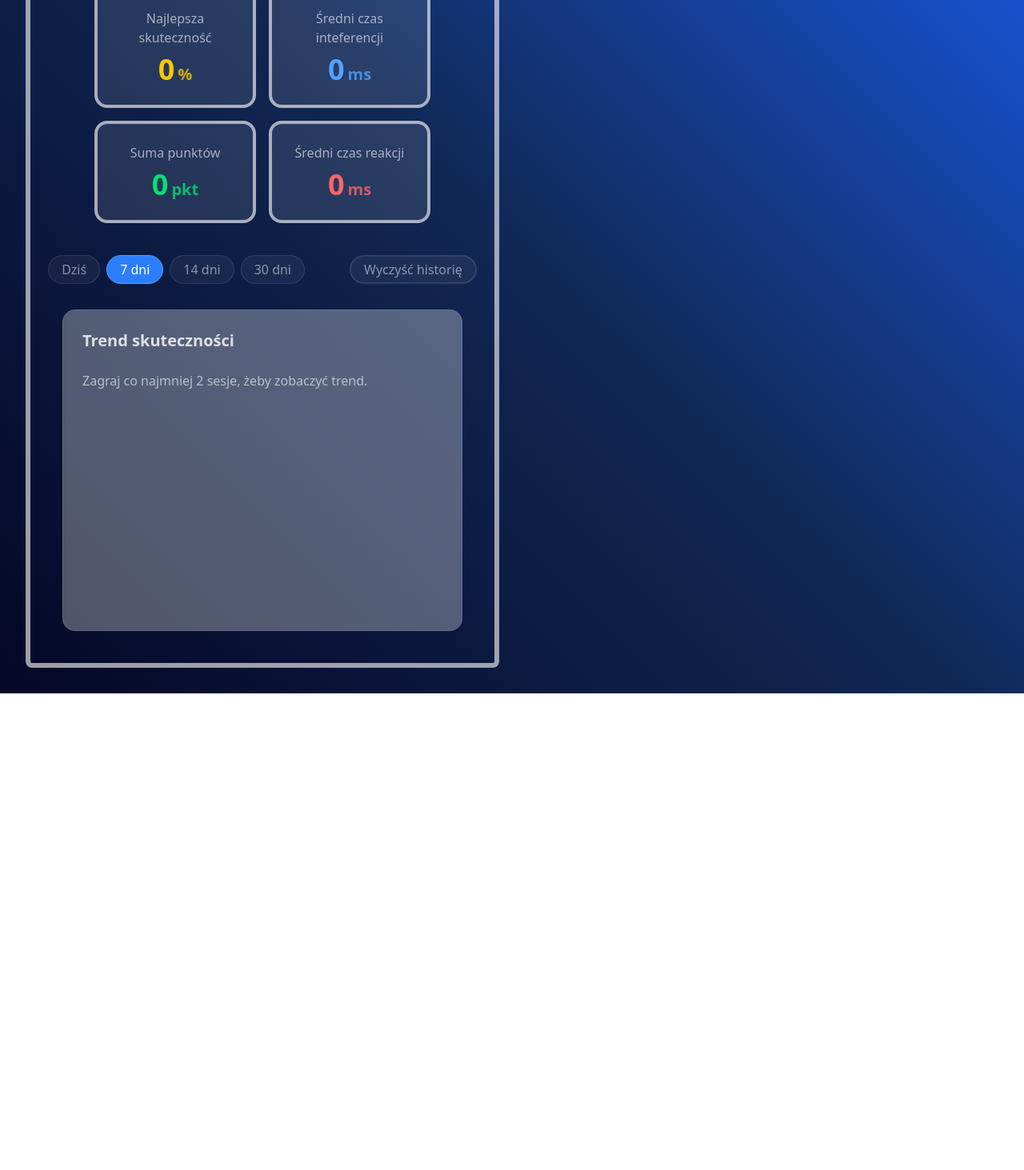
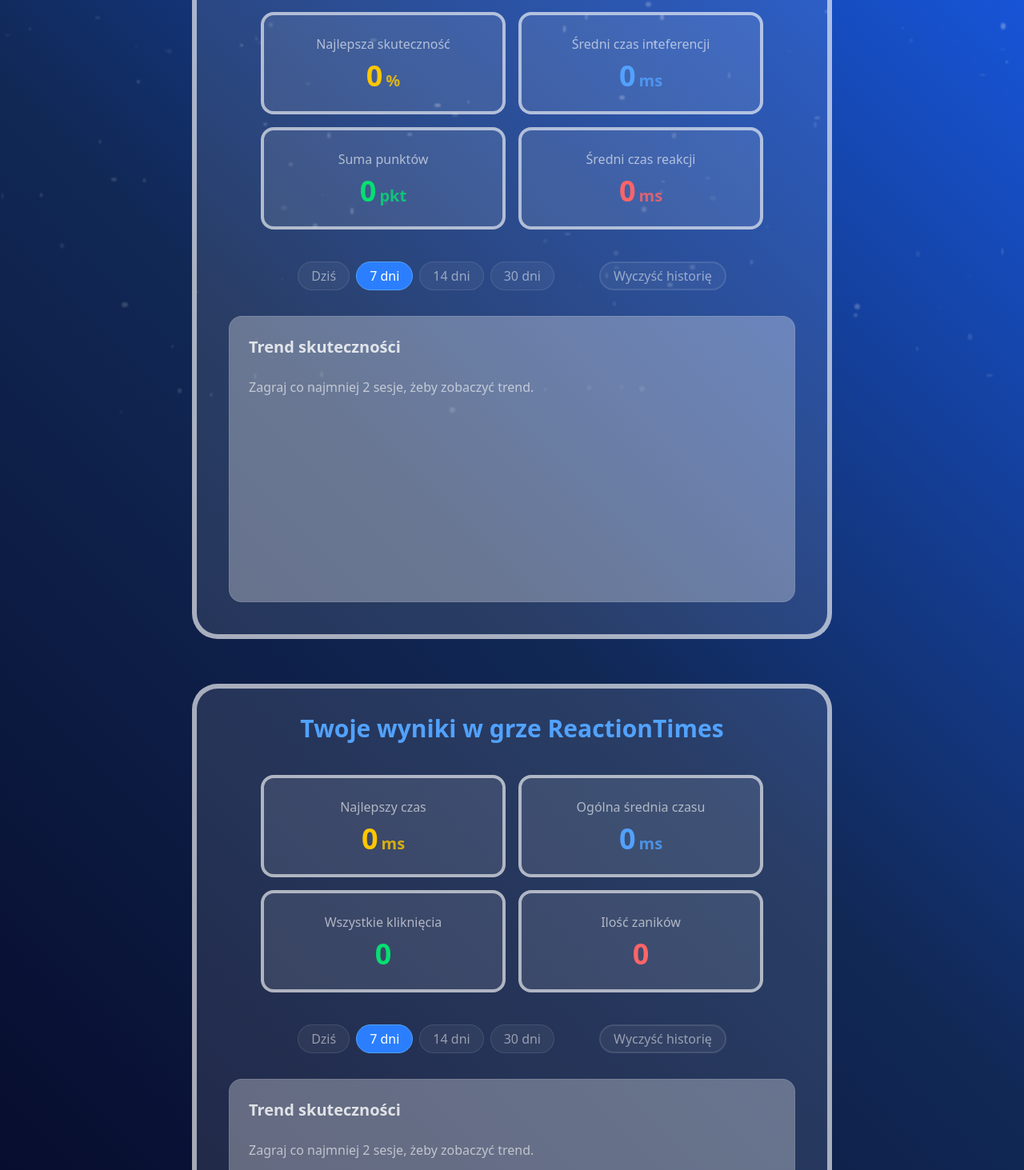
Before and after one commit to OskarSkrzeczkowski/Proj_Praktyka, a React (Vite) app in the folder proj-praktyka/: page /Stats in a window 1280 px wide. Shown: the part 267-1730 px from the top of the page at 80% size. Before the commit the page ends 1134 px from the top, so only its background shows below. Built offline with nearby package versions, Linux system fonts and the light colour scheme.

Commit message:
Refaktor ReactionStats: wdrożenie filtrowania po datach, synchronizacja kafelków StatCard z wykresem. Dodanie animowanego tła.

```diff
--- a/proj-praktyka/src/Home.tsx
+++ b/proj-praktyka/src/Home.tsx
@@ -10,6 +10,7 @@ import Reaction from './games/ReactionTimes/ReactionTime';
 import NBack from './games/NBack/NBack.tsx';
 import Stats from './stats/Stats.tsx'
 import { useSessionStore } from './store/sessionStore.tsx';
+import { Particles } from './stats/components/Particles.tsx';
 
 
 function Home() {
@@ -23,12 +24,14 @@ function Home() {
 
 
       return(
+        <div className="relative min-h-screen w-full">
+            <Particles />
         <AnimatePresence mode="wait">
           <Routes location={location} key={location.pathname}>
             <Route path="/" element={
               <motion.div
                 initial={{ opacity: 0 }}
-                animate={{ opacity: 1 }}
+                animate={{ opacity: [0, 0.5, 1] }}
                 exit={{ opacity: 0 }}
                 className="flex flex-col justify-center items-center min-h-screen w-full p-5"
               >
@@ -89,7 +92,8 @@ function Home() {
             <Route path="/Stats" element={<Stats />} />
           </Routes>
         </AnimatePresence>
+        </div>
       );
-    }
+    };
 
 export default Home;
--- a/proj-praktyka/src/hooks/useNBackGame.tsx
+++ b/proj-praktyka/src/hooks/useNBackGame.tsx
@@ -107,8 +107,7 @@ export function useNBackGame() {
         const timeTaken = Math.round(now - lastStepTimestamp);
         setReactionTimes(prev => [...prev, timeTaken]);
 
-        const targetSymbol = history[history.length - nLevel];
-        const isActualMatch = currentSymbol === targetSymbol;
+        const isActualMatch = history.length > nLevel && currentSymbol === history[history.length - (nLevel + 1)];
 
         if (userClaimedMatch === isActualMatch) {
             setCorrect(prev => prev + 1);
--- a/proj-praktyka/src/stats/ReactionStats.tsx
+++ b/proj-praktyka/src/stats/ReactionStats.tsx
@@ -1,25 +1,38 @@
 import { useSessionStore } from '../store/sessionStore';
 import { StatCard } from './components/StatCard';
+import { useState } from 'react';
+import { ReactionChart } from './components/ReactionChart';
 
 const ReactionStats = () => {
-    const { reactionHistory } = useSessionStore();
+    const { reactionHistory, clearReactionHistory } = useSessionStore();
+    const [daysFilter, setDaysFilter] = useState(7);
 
-    if(reactionHistory.length === 0) {
-        return <p className="text-white/50">Brak danych</p>;
-    }
+ const filteredHistory = reactionHistory.filter(session => {
+        const sessionDate = new Date(session.date).toLocaleDateString('pl-PL')
+        const now = new Date().toLocaleDateString('pl-PL');
 
-    const bestAllTime = Math.min(...reactionHistory.map(s => s.bestReactionTime));
+        if(daysFilter === 1){
+            return sessionDate === now;
+        }
+        const diff = (new Date().getTime() - new Date(session.date).getTime()) / (1000 * 60 * 60 * 24);
+            return diff <= daysFilter;
+    });
 
-    const totalAvg = Math.round(
-        reactionHistory.reduce((acc, s) => acc + s.avgReactionTime, 0) / reactionHistory.length
-    );
 
-    const totalAttempts = reactionHistory.reduce((acc, s) => acc + s.attempts.length, 0);
+    const bestAllTime = filteredHistory.length > 0
+    ? Math.min(...filteredHistory.map(session => session.bestReactionTime))
+    : 0;
 
-    const totalMisses = reactionHistory.reduce((acc, s) => acc + s.misses, 0);
+    const totalAvg = filteredHistory.length > 0
+    ? Math.round(reactionHistory.reduce((acc, session) => acc + session.avgReactionTime, 0) / filteredHistory.length)
+    : 0;
+
+    const totalAttempts = filteredHistory.reduce((acc, session) => acc + session.attempts.length, 0);
+
+    const totalMisses = filteredHistory.reduce((acc, session) => acc + session.misses, 0);
 
 return (
-    <div className="mt-6 border-6 border-white/60 rounded-lg py-4 ">
+    <div className="mt-6 border-6 border-white/60 rounded-4xl py-4 bg-white/10 w-200">
         <h2 className="text-3xl font-bold mb-4 text-blue-400 flex justify-center items-center mt-4">Twoje wyniki w grze ReactionTimes</h2>
 
         <div className="grid grid-cols-1 md:grid-cols-2 gap-4 justify-center px-20 my-10">
@@ -48,7 +61,35 @@ return (
                 color="text-red-400"
             />
         </div>
+
+        <div className="flex justify-center gap-2 mb-8">
+            {[1, 7, 14, 30].map((days) => (
+                <button
+                    key={days}
+                    onClick={() => setDaysFilter(days)}
+                    className={`px-4 py-1 rounded-full border transition-all cursor-pointer ${
+                        daysFilter === days
+                            ? 'bg-blue-500 border-blue-400 text-white'
+                            : 'bg-white/5 border-white/10 text-white/50 hover:bg-white/10'
+                    }`}
+                >
+                    {days === 1 ? 'Dziś' : `${days} dni`}
+                </button>
+            ))}
+            <button className="bg-white/5 border-2 border-white/10 text-white/50 hover:bg-white/10 flex ml-12 justify-center items-center rounded-full px-4 py-1 cursor-pointer" onClick={clearReactionHistory}>Wyczyść historię</button>
+        </div>
+
+        <div className="px-10 pb-6">
+            <div className="bg-white/30 p-6 rounded-2xl border border-white/10">
+                <h3 className="text-xl font-semibold mb-6 text-white/80">Trend skuteczności</h3>
+                <div className="h-64 w-full">
+                    <ReactionChart data={filteredHistory} />
+                </div>
+            </div>
+        </div>
     </div>
+
+
     );
 };
 
--- a/proj-praktyka/src/stats/Stats.tsx
+++ b/proj-praktyka/src/stats/Stats.tsx
@@ -1,15 +1,22 @@
 import ReactionStats from './ReactionStats';
 import StroopStats from './StroopStats';
+import { useNavigate } from 'react-router-dom';
 
 function Stats() {
+    const navigate = useNavigate();
+
+    const backToMenu = () => {
+        navigate('/');
+    }
   return (
-    <div className="p-8 text-white min-h-screen">
-      <h1 className="text-5xl font-bold mb-8 flex justify-center">Statystyki</h1>
-      <div className="grid md:grid-cols-2 gap-8">
+      <div className="flex flex-col gap-8 min-h-screen w-full justify-center items-center">
+        <div className="flex justify-center items-center text-white mt-8">
+            <h1 className="text-5xl font-bold">Statystyki</h1>
+            <button className="flex relative left-24 border-4 rounded-full px-4 py-6 bg-white/10 cursor-pointer hover:bg-white/15" onClick={backToMenu}>Wróć</button>
+        </div>
       <StroopStats />
       <ReactionStats />
       </div>
-    </div>
   );
 }
 export default Stats;
--- a/proj-praktyka/src/stats/StroopStats.tsx
+++ b/proj-praktyka/src/stats/StroopStats.tsx
@@ -34,7 +34,7 @@ const StroopStats = () => {
         ? Math.round(filteredHistory.reduce((acc, s) => acc + s.avgReactionTime, 0) / filteredHistory.length)
         : 0;
 return (
-    <div className="mt-6 border-6 border-white/60 rounded-lg py-4">
+    <div className="mt-6 border-6 border-white/60 rounded-4xl py-4 bg-white/10 w-200">
         <h2 className="text-3xl font-bold mb-4 text-blue-400 flex justify-center items-center mt-4">Twoje wyniki w grze Stroop</h2>
 
         <div className="grid grid-cols-1 md:grid-cols-2 gap-4 justify-center px-20 my-10">
@@ -85,7 +85,7 @@ return (
         <div className="px-10 pb-6">
             <div className="bg-white/30 p-6 rounded-2xl border border-white/10">
                 <h3 className="text-xl font-semibold mb-6 text-white/80">Trend skuteczności</h3>
-                <div className="h-[300px] w-full">
+                <div className="h-64 w-full">
                     <StroopChart data={filteredHistory} />
                 </div>
             </div>
--- /dev/null
+++ b/proj-praktyka/src/stats/components/Particles.tsx
@@ -0,0 +1,38 @@
+import { motion } from 'framer-motion';
+
+export const Particles = () => {
+
+  const particles = Array.from({ length: 300 });
+
+  return (
+    <div className="fixed inset-0 pointer-events-none z-0 overflow-hidden">
+      {particles.map((_, i) => (
+        <motion.div
+          key={i}
+          className="absolute rounded-full bg-white/20"
+          style={{
+
+            width: Math.random() * 6 + 2 + 'px',
+            height: Math.random() * 6 + 2 + 'px',
+            left: Math.random() * 100 + '%',
+            top: Math.random() * 100 + '%',
+            filter: 'blur(1px)',
+            backgroundColor: 'rgba(255, 255, 255, 0.6)',
+            willChange: 'transform',
+            transform: 'translateZ(0)',
+          }}
+          animate={{
+            y: [0, Math.random() * -100 - 50],
+            opacity: [0, 0.5, 0],
+          }}
+          transition={{
+            duration: Math.random() * 10 + 10,
+            repeat: Infinity,
+            ease: "linear",
+            delay: Math.random() * 10,
+          }}
+        />
+      ))}
+    </div>
+  );
+};
--- /dev/null
+++ b/proj-praktyka/src/stats/components/ReactionChart.tsx
@@ -0,0 +1,31 @@
+import { LineChart, Line, XAxis, YAxis, Tooltip, ResponsiveContainer } from 'recharts';
+import type { ReactionResult } from '../../store/types';
+
+interface ReactionChartProps {
+  data: ReactionResult[];
+}
+
+export const ReactionChart = ({ data: rawData }: ReactionChartProps) => {
+  const chartData = [...rawData].reverse().slice(-20).map((session) => ({
+    date: new Date(session.date).toLocaleDateString('pl-PL', { day: '2-digit', month: '2-digit', hour: '2-digit', minute: '2-digit' }),
+    ms: session.avgReactionTime
+  }));
+
+    if (chartData.length < 2) {
+    return <p className="text-white/60">Zagraj co najmniej 2 sesje, żeby zobaczyć trend.</p>;
+  }
+
+  return (
+    <ResponsiveContainer width="100%" height={250}>
+      <LineChart data={chartData} margin={{ bottom: 30, right: 50, left: 10 }}>
+        <XAxis dataKey="date" stroke="#ffffff60" angle={-30} dy={35} height={60} />
+        <YAxis stroke="#ffffff60" tickFormatter={(value) => `${value}ms`} domain={['auto', 'auto']} />
+        <Tooltip
+          contentStyle={{ backgroundColor: '#09205e', borderRadius: '10px', border: 'none' }}
+          formatter={(value: any) => [`${value} ms`, "Średni czas"]}
+        />
+        <Line type="monotone" dataKey="ms" stroke="#68a9ff" strokeWidth={3} dot={{ r: 4 }} />
+      </LineChart>
+    </ResponsiveContainer>
+  );
+};
--- a/proj-praktyka/src/stats/components/StroopChart.tsx
+++ b/proj-praktyka/src/stats/components/StroopChart.tsx
@@ -19,12 +19,12 @@ export const StroopChart = ({ data: rawData }: StroopChartProps) => {
   }
 
   return (
-    <ResponsiveContainer width="100%" height="100%">
+    <ResponsiveContainer width="100%" height={250}>
       <LineChart data={chartData} margin={{ bottom: 30, right: 50, left: 10 }}>
         <XAxis dataKey="date" stroke="#ffffff60" minTickGap={40} interval={0} dy={35} height={60} angle={-30} />
         <YAxis stroke="#ffffff60" tickFormatter={(value) => `${value}%`} />
         <Tooltip
-            contentStyle={{ backgroundColor: '#155daf', border:'1px solid #ffffff', borderRadius:'10px', justifyContent:'center', padding:'4px'}}
+            contentStyle={{ backgroundColor: '#09205e', border:'none', borderRadius:'10px', justifyContent:'center'}}
             formatter={(value: any, name: any): [string, string] => {
                 const val = value !== undefined && value !== null ? value : 0;
 
--- a/proj-praktyka/src/store/sessionStore.tsx
+++ b/proj-praktyka/src/store/sessionStore.tsx
@@ -10,6 +10,7 @@ interface SessionState {
     nbackHistory: NBackResult[];
 
     clearStroopHistory: () => void;
+    clearReactionHistory: () => void;
 
     addStroopResult: (result: Omit<StroopResult, 'id' | 'date'>) => void;
     addReactionResult: (result: Omit<ReactionResult, 'id' | 'date'>) => void;
@@ -24,6 +25,7 @@ export const useSessionStore = create<SessionState>()(
         nbackHistory: [],
 
         clearStroopHistory: () => set({ stroopHistory: [] }),
+        clearReactionHistory: () => set({ reactionHistory: [] }),
 
         addStroopResult: (result) => set((state) => ({
             stroopHistory: [
```
